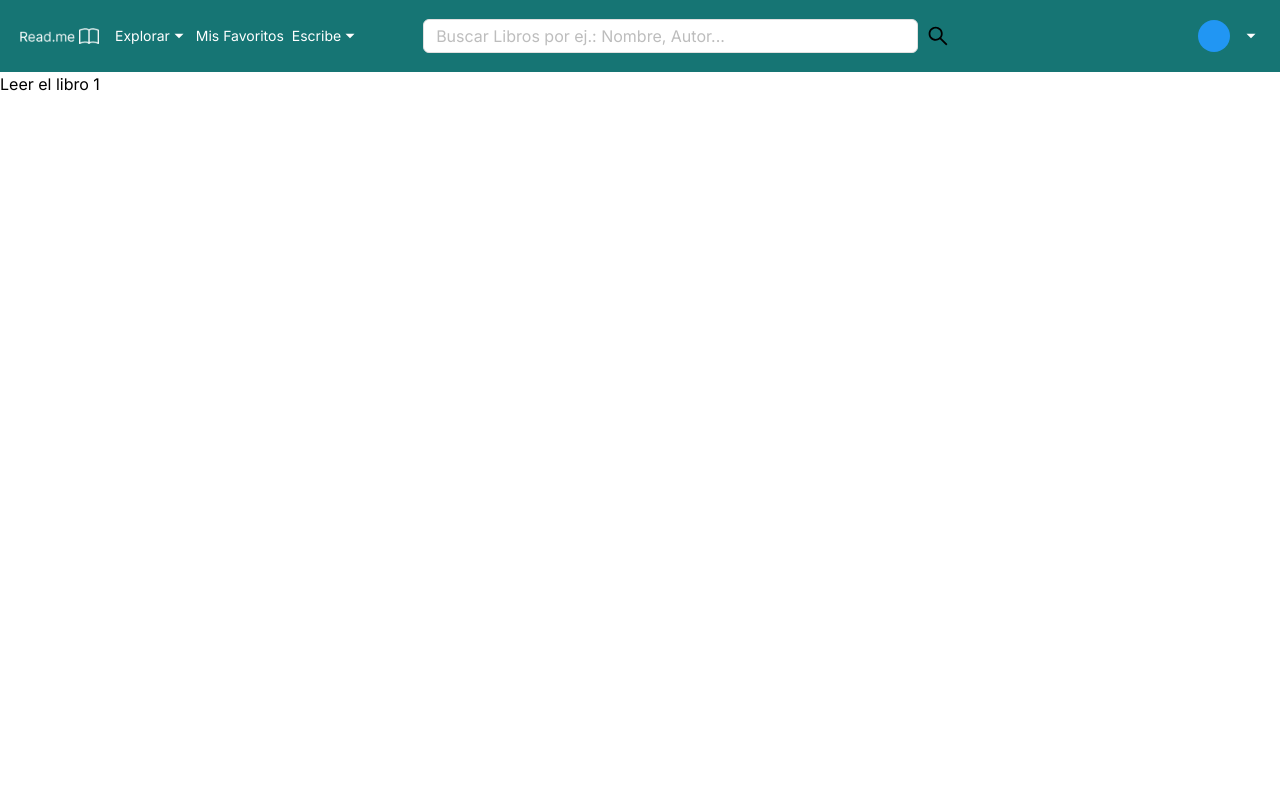
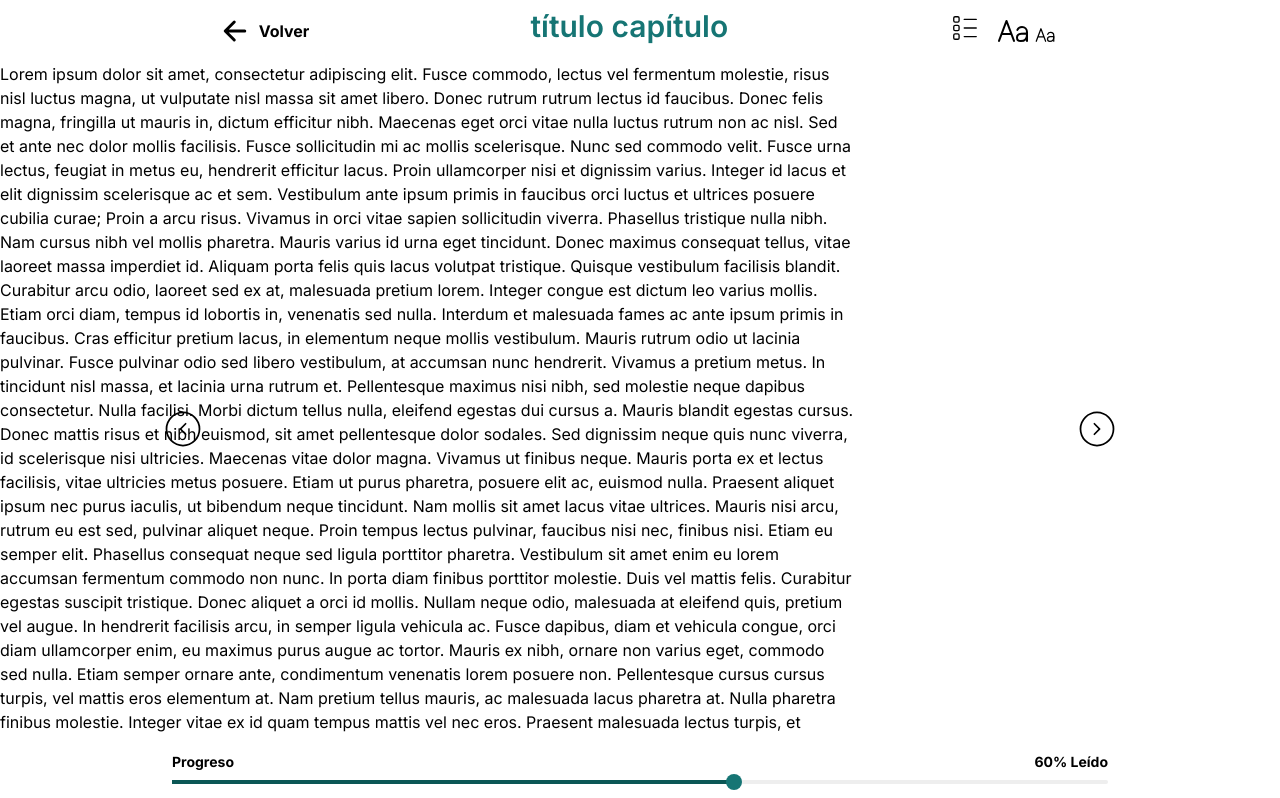
Before and after one commit to EmilianoChavezDev/readme-frontend, a Next.js app: page /books/1/read in a window 1280 px wide. Before the commit this address had no page. Shown: the top 798 px of the page. Built offline with nearby package versions, Linux system fonts and the light colour scheme.

Commit message:
disenho terminado

```diff
--- a/next.config.mjs
+++ b/next.config.mjs
@@ -1,7 +1,7 @@
 /** @type {import('next').NextConfig} */
 const nextConfig = {
   env: {
-    API_URL: "https://readme-backend.fly.dev",
+    API_URL: "http://127.0.0.1:4000",
   },
   images: {
     remotePatterns: [
--- a/src/app/auth/prueba/page.jsx
+++ b/src/app/auth/prueba/page.jsx
@@ -4,25 +4,26 @@ import HeaderRead from "@/components/books/read/HeaderRead";
 import ProgressBar from "@/components/books/read/ProgressBar";
 import React from "react";
 
-const page = () => {
+const Page = () => {
   return (
     <>
-      <div>
+      <div className="hidden">
+        <NavBar />
+      </div>
       {/**HEADER */}
       <div className="sticky top-0 bg-white z-10 p-2">
         <HeaderRead />
       </div>
       {/**cuerpo */}
-        <div>
+      <div className="flex justify-center mt-10 my-24">
         <BodyRead />
       </div>
       {/**footer */}
-        <div className="sticky bottom-0 bg-white z-10 p-4 ">
-          <ProgressBar percentage={"60"} />
-        </div>
+      <div className="fixed bottom-0 bg-white z-10 p-4 w-full">
+        <ProgressBar percentage={"30"} />
       </div>
     </>
   );
 };
 
-export default page;
+export default Page;
--- a/src/app/books/[id]/read/page.jsx
+++ b/src/app/books/[id]/read/page.jsx
@@ -1,12 +1,25 @@
-import NavBar from '@/components/NavBar'
+import NavBar from "@/components/NavBar";
+import BodyRead from "@/components/books/read/BodyRead";
+import HeaderRead from "@/components/books/read/HeaderRead";
+import ProgressBar from "@/components/books/read/ProgressBar";
 
 export default function ReadBook({ params }) {
-
-    return (
-        <>
-            <NavBar />
-            <h1>Leer el libro {params.id}</h1>
-        </>
-    )
-
+  return (
+    <>
+      <div>
+        {/**HEADER */}
+        <div className="sticky top-0 bg-white z-10 p-2">
+          <HeaderRead />
+        </div>
+        {/**cuerpo */}
+        <div>
+          <BodyRead />
+        </div>
+        {/**footer */}
+        <div className="sticky bottom-0 bg-white z-10 p-4 ">
+          <ProgressBar percentage={"60"} />
+        </div>
+      </div>
+    </>
+  );
 }
--- a/src/components/books/read/BodyRead.jsx
+++ b/src/components/books/read/BodyRead.jsx
@@ -4,21 +4,19 @@ import TextRead from "./TextRead";
 
 const BodyRead = () => {
   return (
-    <div className="w-full h-screen flex flex-col justify-center items-center">
-      <div className="flex justify-center items-center w-4/6 h-full">
-        <div className="sticky top-0">
-          <button className="bg-gray-200 p-2 rounded-full">
-            <CiCircleChevLeft size={36} />
+    <div className=" w-4/6 h-full">
+      <div style={{ position: "fixed", left: "12%", top: "50%" }}>
+        <button className="p-2 rounded-full hover:scale-110 transform transition-all duration-200 ">
+          <CiCircleChevLeft size={42} />
         </button>
       </div>
       <div>
         <TextRead />
       </div>
-        <div className="sticky top-0">
-          <button className="bg-gray-200 p-2 rounded-full">
-            <CiCircleChevRight size={36} />
+      <div style={{ position: "fixed", right: "12%", top: "50%" }}>
+        <button className="p-2 rounded-full hover:scale-110 transform transition-all duration-200">
+          <CiCircleChevRight size={42} />
         </button>
-        </div>
       </div>
     </div>
   );
--- /dev/null
+++ b/src/components/books/read/CapMenu.jsx
@@ -0,0 +1,47 @@
+import React from "react";
+
+const CapMenu = () => {
+  return (
+    <div
+      className="absolute z-10 bg-white border border-gray-200 shadow-lg p-2 top-full text-black w-60 overflow-y-auto max-h-60
+  md:text-sm sm:text-xs
+
+  "
+    >
+      <ul className="my-2 flex flex-col gap-y-4">
+        <li className="col-span-1 hover:font-semibold hover:cursor-pointer">
+          Capitulo 1
+        </li>
+        <li className="col-span-1 hover:font-semibold hover:cursor-pointer">
+          Capitulo 2
+        </li>
+        <li className="col-span-1 hover:font-semibold hover:cursor-pointer">
+          Capitulo 3
+        </li>
+        <li className="col-span-1 hover:font-semibold hover:cursor-pointer">
+          Capitulo 4
+        </li>
+        <li className="col-span-1 hover:font-semibold hover:cursor-pointer">
+          Capitulo 5
+        </li>
+        <li className="col-span-1 hover:font-semibold hover:cursor-pointer">
+          Capitulo 6
+        </li>
+        <li className="col-span-1 hover:font-semibold hover:cursor-pointer">
+          Capitulo 7
+        </li>
+        <li className="col-span-1 hover:font-semibold hover:cursor-pointer">
+          Capitulo 8
+        </li>
+        <li className="col-span-1 hover:font-semibold hover:cursor-pointer">
+          Capitulo 9
+        </li>
+        <li className="col-span-1 hover:font-semibold hover:cursor-pointer">
+          Capitulo 10
+        </li>
+      </ul>
+    </div>
+  );
+};
+
+export default CapMenu;
--- a/src/components/books/read/HeaderRead.jsx
+++ b/src/components/books/read/HeaderRead.jsx
@@ -1,17 +1,26 @@
+"use client";
 import { FaArrowLeft } from "react-icons/fa";
 import { CiCircleChevLeft, CiCircleChevRight, CiBoxList } from "react-icons/ci";
 import { IoText } from "react-icons/io5";
 import { IoTextOutline } from "react-icons/io5";
 import { FaList } from "react-icons/fa6";
 import { IoChevronForward, IoArrowBackOutline } from "react-icons/io5";
+import { useState } from "react";
+import CapMenu from "./CapMenu";
 
 const HeaderRead = ({ titulo, capitulo }) => {
+  const [showMenuCap, setShowMenuCap] = useState(false);
+
+  const handleShowMenuCap = () => {
+    setShowMenuCap(!showMenuCap);
+  };
+
   return (
-    <div className="w-2/3 mx-auto my-12">
+    <div className="w-2/3 mx-auto">
       <div className="flex justify-between sticky top-0 bg-white z-10">
         <div className="flex items-center justify-center">
           <div className="flex justify-center items-center gap-2">
-            <div className="w-8 h-10 relative transition-all duration-300 transform hover:scale-110 group hover:cursor-pointer">
+            <div className="w-8 h-10 relative transition-all duration-200 transform hover:scale-110 group hover:cursor-pointer">
               <IoArrowBackOutline className="w-full h-full absolute top-0 left-0 group-hover:opacity-0" />
               <FaArrowLeft className="w-full h-full absolute top-0 left-0 opacity-0 hover:opacity-100" />
             </div>
@@ -21,22 +30,27 @@ const HeaderRead = ({ titulo, capitulo }) => {
           </div>
         </div>
         <div className="text-center">
-          <div className="text-3xl text-colorPrimario text-center font-semibold">
+          <h1 className="text-3xl text-colorPrimario text-center font-semibold">
             título capítulo
-          </div>
+          </h1>
         </div>
         <div className="flex justify-center items-center">
-          <div className="group w-8 h-10 transition-all duration-300 transform hover:scale-110 relative mr-4 hover:cursor-pointer">
-            <CiBoxList className="w-full h-full absolute top-0 left-0 group-hover:opacity-0" />
-            <FaList className="w-full h-full absolute top-0 left-0 opacity-0 hover:opacity-100" />
+          <div className="relative">
+            <button onClick={() => handleShowMenuCap()}>
+              <div className="group w-8 h-10 transition-all duration-200 transform hover:scale-110 relative mr-4 hover:cursor-pointer">
+                <CiBoxList className="w-full h-full absolute top-0 left-0 group-hover:opacity-0" />
+                <FaList className="w-full h-full absolute top-0 left-0 opacity-0 hover:opacity-100" />
+              </div>
+            </button>
+            {showMenuCap && <CapMenu />}
           </div>
           <div>
-            <div className="w-8 h-10 transition-transform duration-300 transform hover:scale-110 relative hover:cursor-pointer">
+            <div className="w-8 h-10 transition-transform duration-200 transform hover:scale-110 relative hover:cursor-pointer">
               <IoTextOutline className="w-full h-full absolute top-0 left-0" />
               <IoText className="w-full h-full absolute top-0 left-0 opacity-0 hover:opacity-100" />
             </div>
           </div>
-          <div className="w-8 h-5 transition-transform duration-300 transform hover:scale-110 relative mt-2 hover:cursor-pointer">
+          <div className="w-8 h-5 transition-transform duration-200 transform hover:scale-110 relative mt-2 hover:cursor-pointer">
             <IoTextOutline className="w-full h-full absolute top-0 left-0" />
             <IoText className="w-full h-full absolute top-0 left-0 opacity-0 hover:opacity-100" />
           </div>
```
Lines whose indentation alone changed are shown as unchanged.
